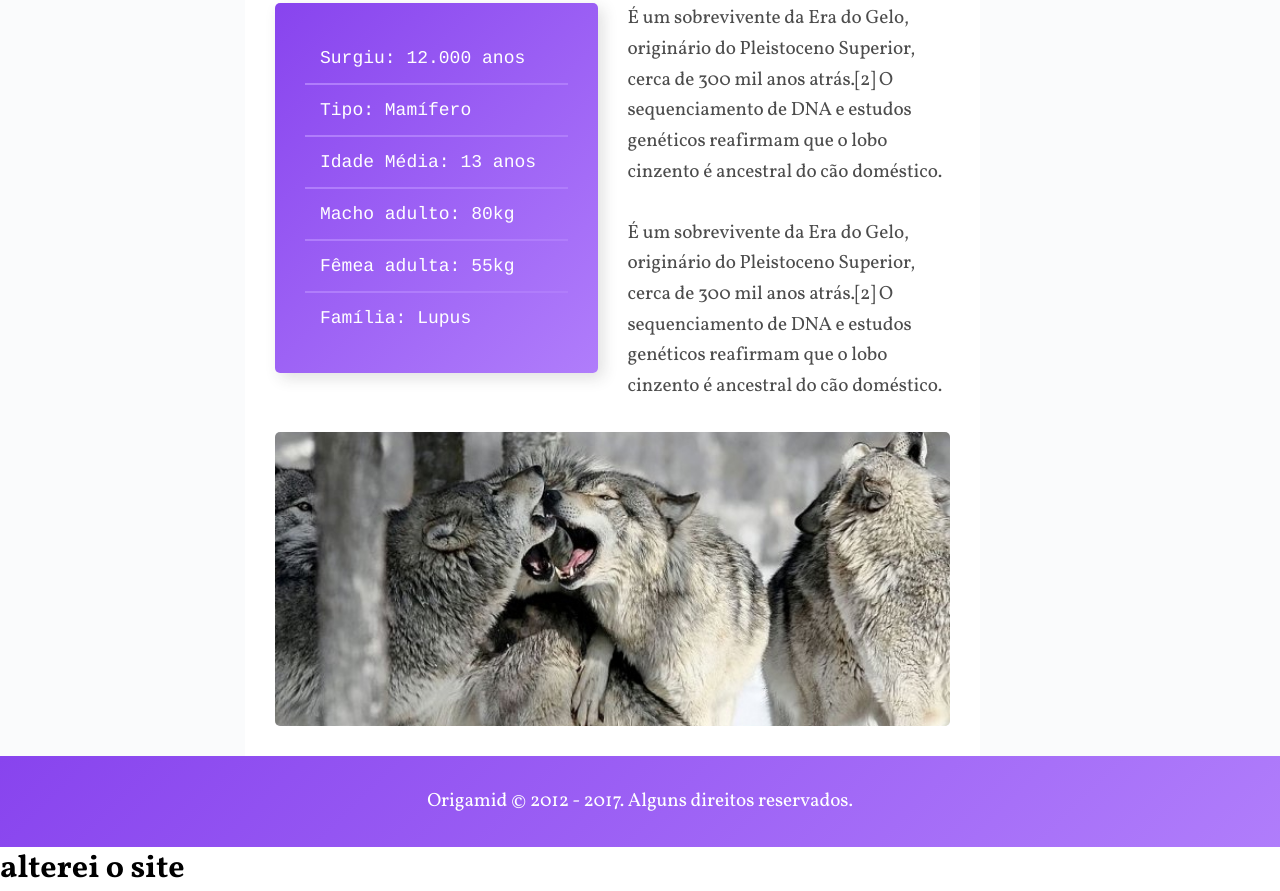
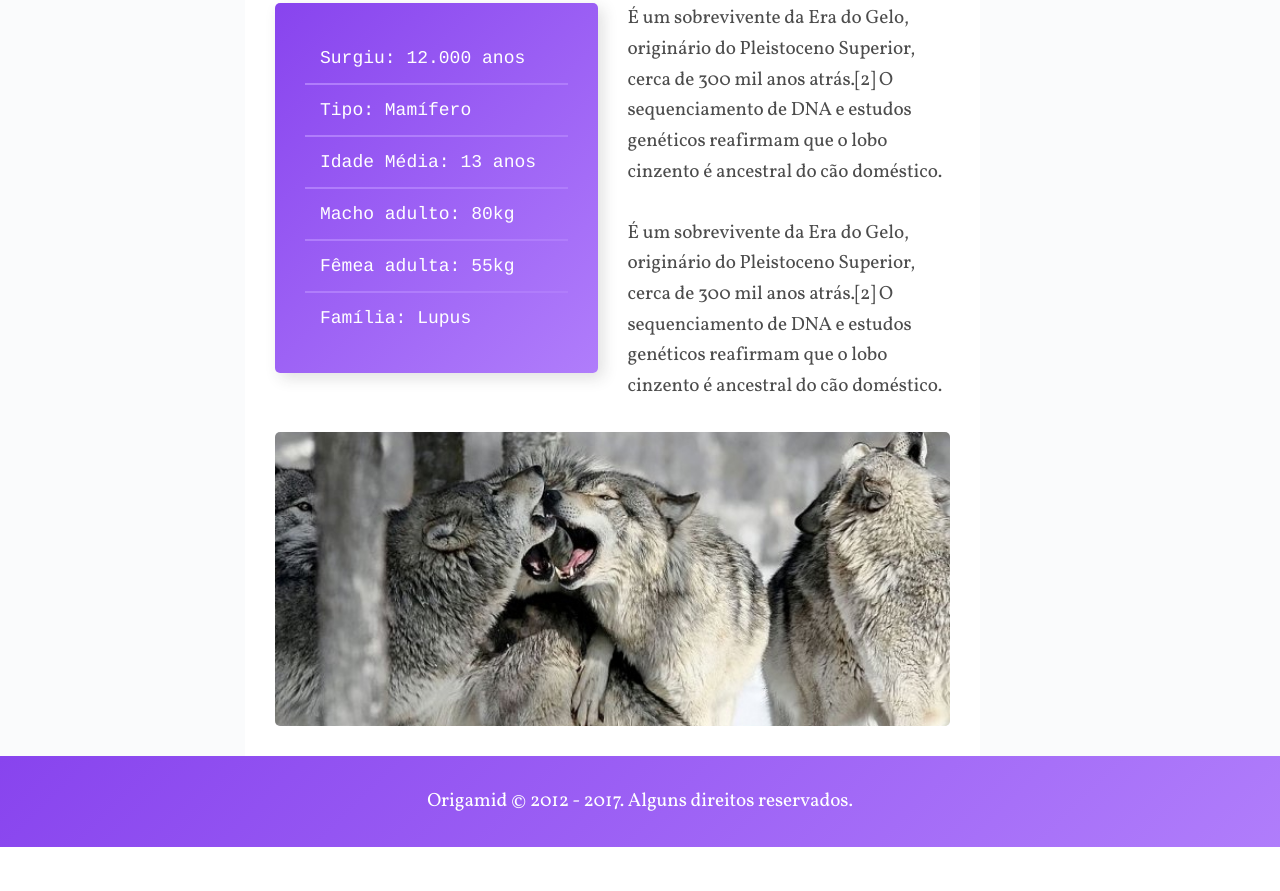
Before and after one commit to THIAGO-BARBOSA-ARAUJO/projeto-wildbeast, a plain HTML site: page index.html in a window 1280 px wide. Shown: the part 1244-2135 px from the top of the page. After the commit the page ends 2091 px from the top, so only its background shows below. Drawn offline with Linux system fonts and the light colour scheme.

Commit message:
tirei o h1 no final

```diff
--- a/index.html
+++ b/index.html
@@ -111,6 +111,5 @@
         </footer><!--footer-->
 
     </div><!--estrutura-->
-    <h1>alterei o site</h1>
 </body>
 </html>
```
